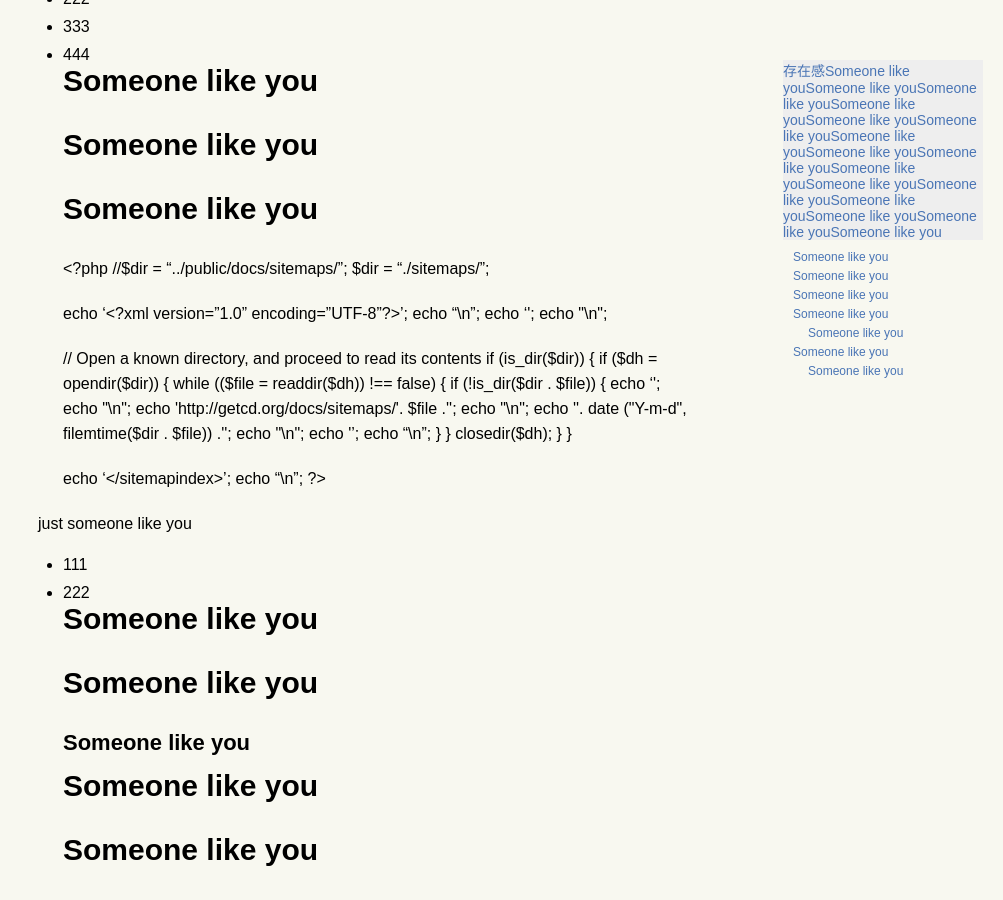
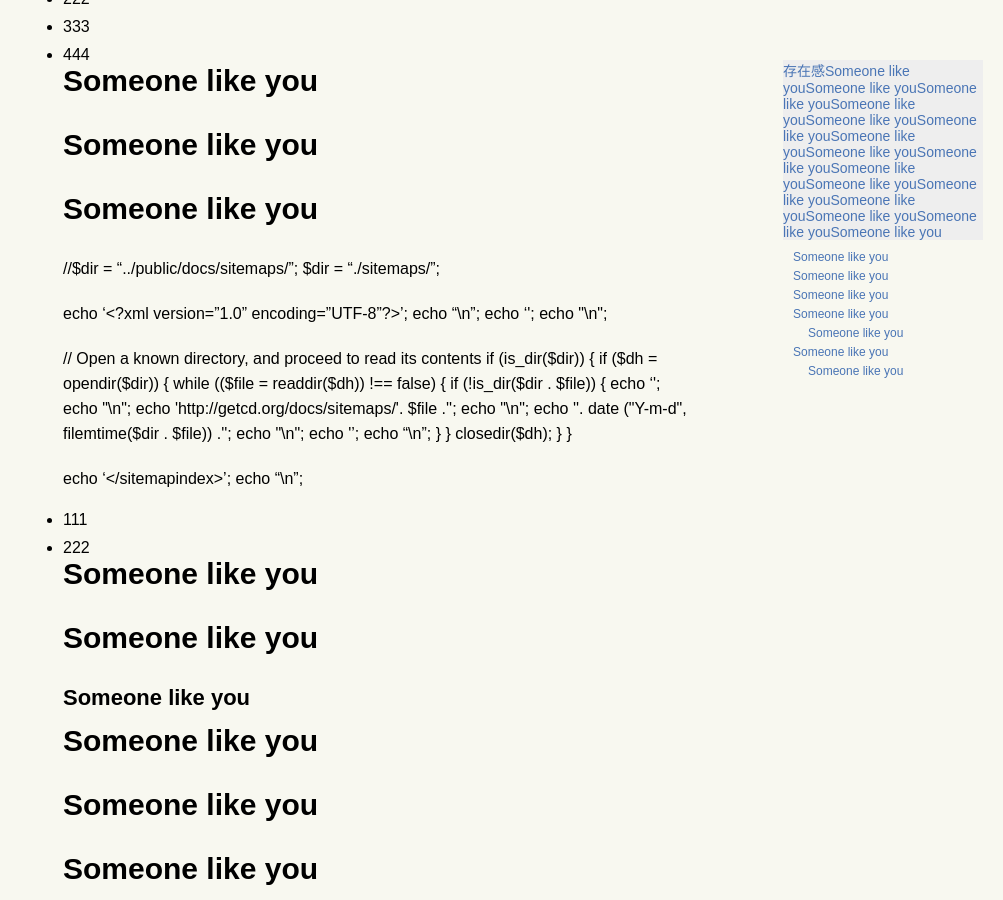
Before and after one commit to 10iii/blog, a Jekyll site: the page built from _posts/blog/2013-03-04-test.md, in a window 1280 px wide and 900 px high, scrolled down 607 px. Shown: the whole window, without its empty margins (277-1280 px from the left). Built offline with Jekyll 4.4.1, drawn with Linux system fonts in a browser that asks for light colours; Markdown is read by kramdown in place of the engine named in the settings; comment, search, counter and statistics services are not loaded.

Commit message:
test code in m

```diff
--- a/_posts/blog/2013-03-04-test.md
+++ b/_posts/blog/2013-03-04-test.md
@@ -23,7 +23,6 @@ just someone like you
 # Someone like you
 # Someone like you
 
-	<?php
 	//$dir = "../public/docs/sitemaps/";
 	$dir = "./sitemaps/";
 
@@ -53,9 +52,6 @@ just someone like you
 
 	echo '</sitemapindex>';
 	echo "\n";
-	?>
-
-just someone like you
 + 111
 + 222
 # Someone like you
```
